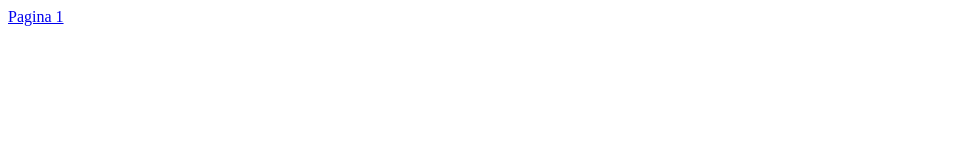
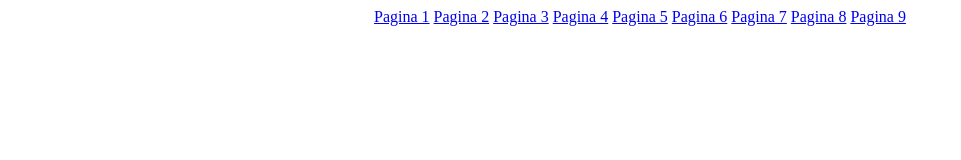
Before and after one commit to zombiebuu159/HTML_BEJI, a plain HTML site: page index.html in a window 1280 px wide. Shown: the whole page, without its empty margins (0-961 px from the left). Drawn offline with Linux system fonts and the light colour scheme.

Commit message:
agregar enlaces a index

```diff
--- a/index.html
+++ b/index.html
@@ -6,7 +6,19 @@
     <title>Mis primeros pasos en HTML</title>
 </head>
 <body>
-    <a href="pages/page1.html">Pagina 1</a>
+    <div align="center">
+        <a href="pages/page1.html">Pagina 1</a>
+        <a href="pages/page2.html">Pagina 2</a>
+        <a href="pages/page3.html">Pagina 3</a>
+        <a href="pages/page4.html">Pagina 4</a>
+        <a href="pages/page5.html">Pagina 5</a>
+        <a href="pages/page6.html">Pagina 6</a>
+        <a href="pages/page7.html">Pagina 7</a>
+        <a href="pages/page8.html">Pagina 8</a>
+        <a href="pages/page9.html">Pagina 9</a>
+
+    </div>
+
 
 </body>
 </html>
```
